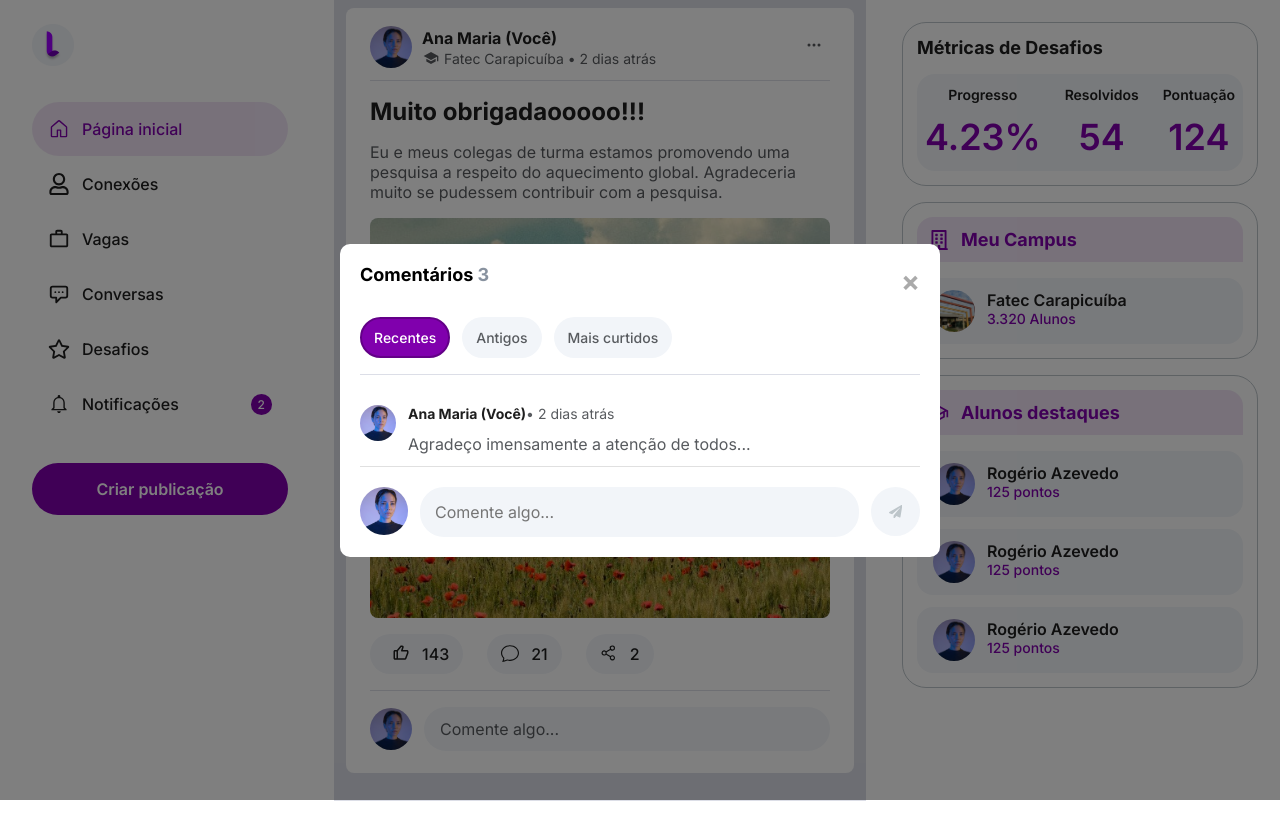
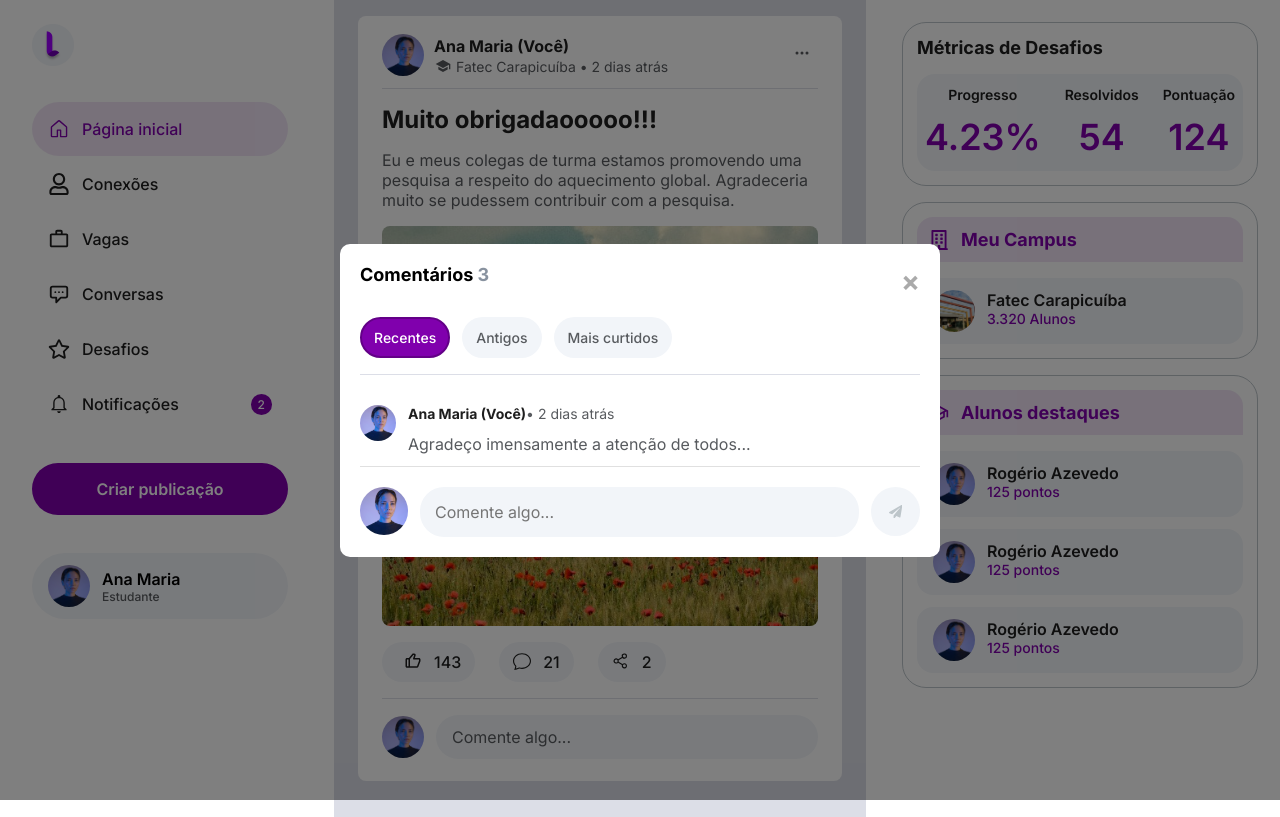
Before and after one commit to Laborus/Laborus-Web, a React (Vite) app: page / in a window 1280 px wide. Built offline with nearby package versions, Linux system fonts and the light colour scheme.

Commit message:
refactor (remove unnecessary logic)

```diff
--- a/src/components/Sidebar/navbar/index.jsx
+++ b/src/components/Sidebar/navbar/index.jsx
@@ -1,6 +1,4 @@
 import React, { useState } from "react";
-import { ProfileDropdown } from "../../Modal/profile";
-import { LogoutModal } from "../../Modal/logout";
 import { FaRegUser, FaRegStar } from "react-icons/fa";
 import { MdWorkOutline } from "react-icons/md";
 import { HiOutlineChatAlt } from "react-icons/hi";
@@ -8,11 +6,12 @@ import { GoHome } from "react-icons/go";
 import { IoMdNotificationsOutline } from "react-icons/io";
 import { NavLink } from "react-router-dom";
 import "./style.css";
-import { PostModal } from "../../Modal/post";
+import { PostModal } from "../../Post/createPost";
+import ProfileSection from "./profile";
+import { LogoutModal } from "./logout";
 
 export default function NavBar() {
   const [postModal, setPostModal] = useState(false);
-  const [profileDropdown, setProfileDropdown] = useState(false);
   const [logoutModal, setLogoutModal] = useState(false);
 
   return (
@@ -40,9 +39,8 @@ export default function NavBar() {
           Criar publicação
         </button>
 
-        {/* Mostrar o modal somente se `postModal` for true */}
+        <ProfileSection/>
         {postModal && <PostModal onClose={() => setPostModal(false)} />}
-        {profileDropdown && <ProfileDropdown />}
         {logoutModal && <LogoutModal onClose={() => setLogoutModal(false)} />}
       </aside>
     </>
--- a/src/routes/students/home/index.jsx
+++ b/src/routes/students/home/index.jsx
@@ -1,12 +1,13 @@
 import PostList from "../../../components/Lists/post";
 import StudentMetrics from "../../../components/Sidebar/metrics";
-import NavBar from "../../../components/Sidebar/navbar";
 import "./style.css";
 
 export default function HomePage() {
   return (
     <>
-      <PostList />
+      <div className="content">
+        <PostList />
+      </div>
       <StudentMetrics />
     </>
   );
```
